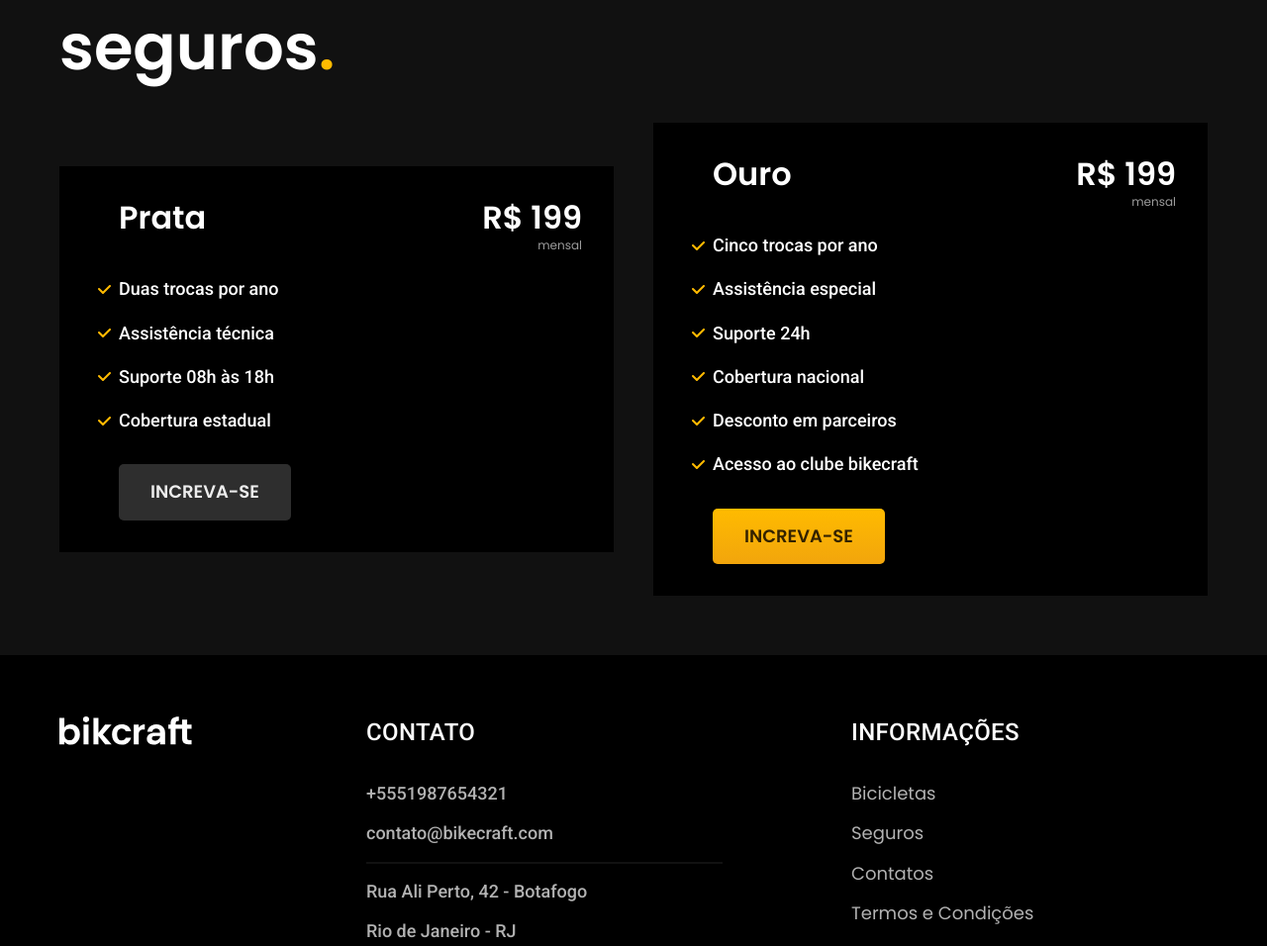
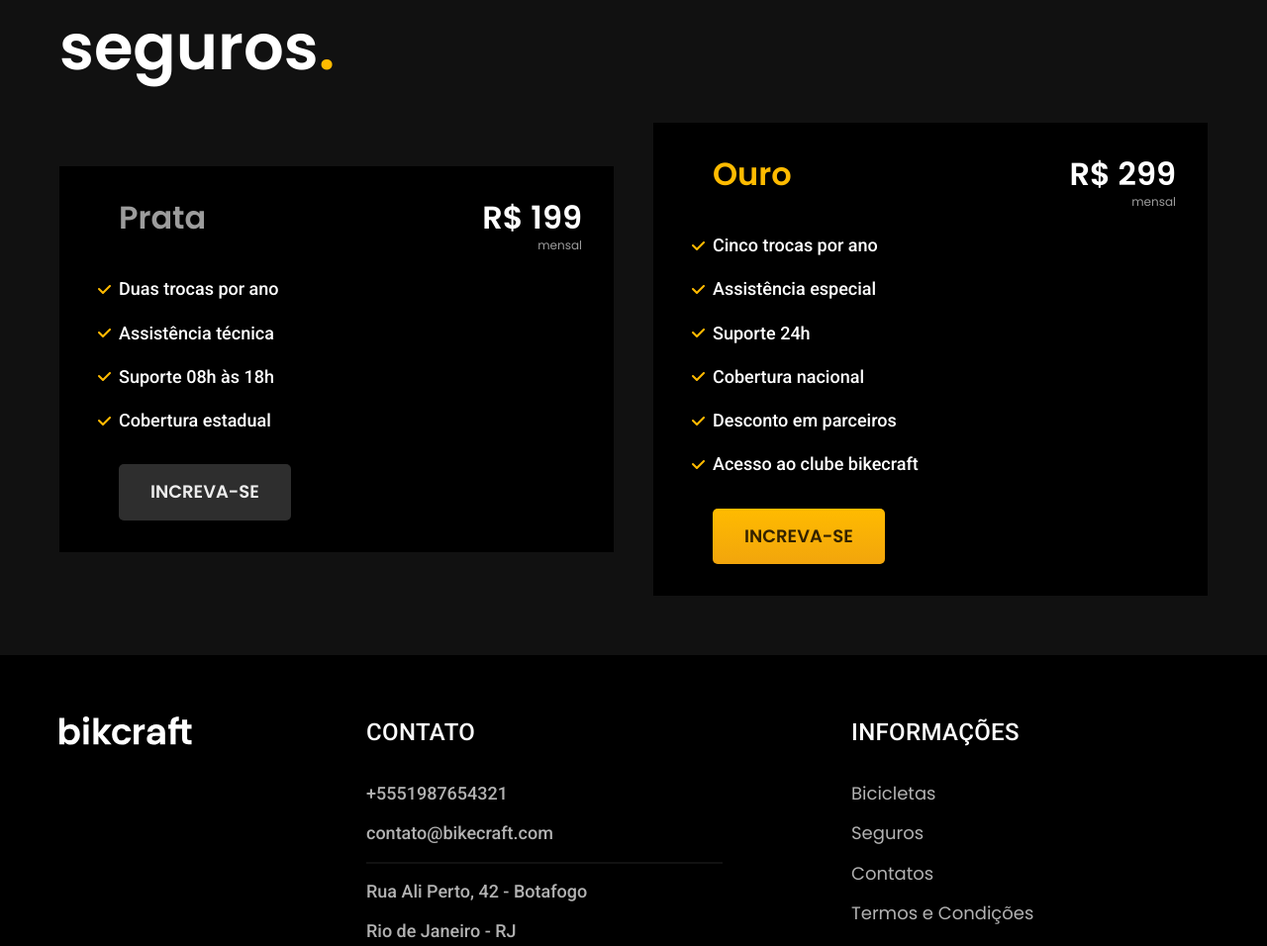
Before and after one commit to lemartins07/bikecraft, a plain HTML site: page index.html in a window 1280 px wide. Shown: the part 3857-4813 px from the top of the page at 99% size. Drawn offline with Linux system fonts and the light colour scheme.

Commit message:
Correcao seguros home

```diff
--- a/index.html
+++ b/index.html
@@ -156,7 +156,7 @@
     <div class="seguros container">
       <h2 class="font-1-xxl cor-0">seguros<span class="cor-p1">.</span></h2>
       <div class="seguros-item">
-        <h3 class="font-1-xl cor-0">Prata</h3>
+        <h3 class="font-1-xl cor-6">Prata</h3>
         <span class="font-1-xl cor-0">R$ 199 <span class="font-1-xs cor-6">mensal</span></span>
 
         <ul class="font-2-m cor-0">
@@ -168,8 +168,8 @@
         <a href="./orcamento.html" class="botao secundario">Increva-se</a>
       </div>
       <div class="seguros-item">
-        <h3 class="font-1-xl cor-0">Ouro</h3>
-        <span class="font-1-xl cor-0">R$ 199 <span class="font-1-xs cor-6">mensal</span></span>
+        <h3 class="font-1-xl cor-p1">Ouro</h3>
+        <span class="font-1-xl cor-0">R$ 299 <span class="font-1-xs cor-6">mensal</span></span>
 
         <ul class="font-2-m cor-0">
           <li>Cinco trocas por ano</li>
```
